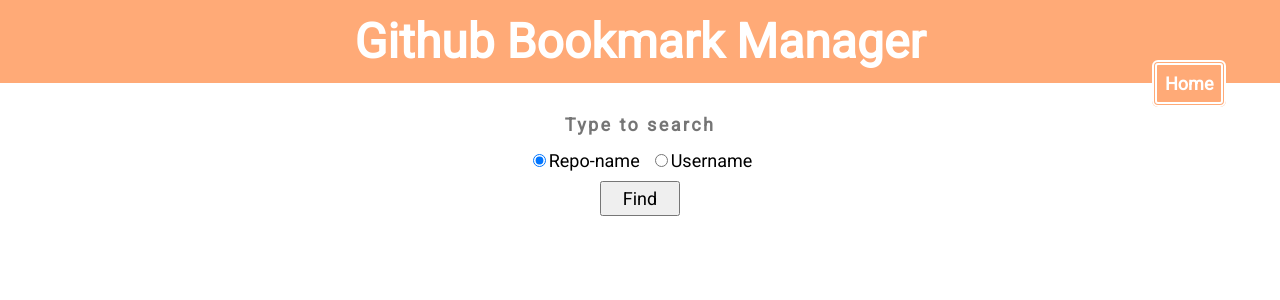
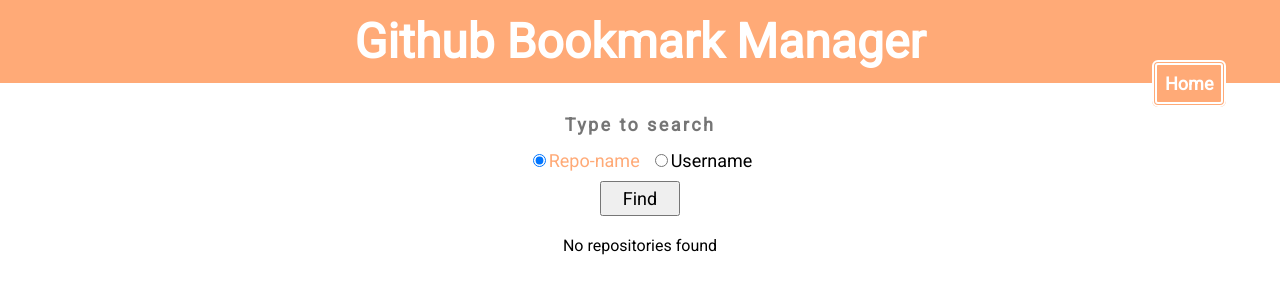
Before and after one commit to astriskit/awesome-github, a React (Create React App) app: page /add-repo in a window 1280 px wide. Shown: the top 300 px of the page. Built offline with nearby package versions, Linux system fonts and the light colour scheme; a web font is replaced by a local one.

Commit message:
added search by user and repo name

```diff
--- a/src/App.css
+++ b/src/App.css
@@ -56,3 +56,12 @@
 .flex.column {
   flex-direction: column;
 }
+
+.add-repo .repos-list {
+  max-height: 50vh;
+  min-width: 350px;
+}
+
+.add-repo .repos-list li a {
+  font-size: x-large;
+}
--- /dev/null
+++ b/src/components/Error.jsx
@@ -0,0 +1,6 @@
+import React from "react";
+import "./Error.css";
+
+export const Error = ({ message = "" }) => (
+  <div className="error">Error: "{message}"</div>
+);
--- a/src/components/RepoSearch.css
+++ b/src/components/RepoSearch.css
@@ -19,6 +19,10 @@
   letter-spacing: 0.15rem;
 }
 
+.search-repo-container input[type="radio"]:checked + span {
+  color: var(--theme-primary-color);
+}
+
 .search-repo-container label:first-child {
   margin-right: 10px;
 }
@@ -27,3 +31,12 @@
   min-width: 5rem;
   padding: 5px;
 }
+.search-repo-container button:hover,
+.search-repo-container button:focus {
+  color: var(--theme-primary-color);
+  border-color: var(--theme-primary-color);
+}
+
+.search-repo-container > :last-child {
+  margin-bottom: 20px;
+}
--- a/src/components/RepoSearch.jsx
+++ b/src/components/RepoSearch.jsx
@@ -40,7 +40,7 @@
             onChange={handleSearchOpt}
             checked={searchOp === "by-repo" ? true : false}
           />
-          Repo-name
+          <span>Repo-name</span>
         </label>
         <label>
           <input
@@ -51,7 +51,7 @@
             onChange={handleSearchOpt}
             checked={searchOp === "by-user" ? true : false}
           />
-          Username
+          <span>Username</span>
         </label>
       </div>
       <button
--- a/src/components/Repos.jsx
+++ b/src/components/Repos.jsx
@@ -5,7 +5,7 @@
   <ul data-testid="repos-list" className="repos-list">
     {repos.map(({ href, title, name }) => (
       <li key={href}>
-        <a title={title} href={href}>
+        <a title={title} href={href} target="_blank" rel="noopener noreferrer">
           {name || title}
         </a>
       </li>
--- a/src/pages/add-repo.jsx
+++ b/src/pages/add-repo.jsx
@@ -1,10 +1,28 @@
 import React from "react";
 import { HomeLink } from "../components/HomeLink";
 import { RepoSearch } from "../components/RepoSearch";
+import { NoRepos } from "../components/NoRepos";
+import { Repos } from "../components/Repos";
+import { Error } from "../components/Error";
+import { useSearch } from "../utils/useSearch";
 
-export const AddRepo = () => (
-  <div data-testid="app-add-repo">
-    <HomeLink />
-    <RepoSearch />
-  </div>
-);
+export const AddRepo = () => {
+  const { loading, handleSearch, data, error } = useSearch();
+  return (
+    <div data-testid="app-add-repo" className="add-repo">
+      <HomeLink />
+      <RepoSearch onFind={handleSearch} loading={loading} />
+      {!loading && (
+        <div className="flex center">
+          {error ? (
+            <Error message={error} />
+          ) : data.length ? (
+            <Repos repos={data} />
+          ) : (
+            <NoRepos />
+          )}
+        </div>
+      )}
+    </div>
+  );
+};
--- /dev/null
+++ b/src/utils/constants.js
@@ -0,0 +1 @@
+export const ghSearchUrl = "https://api.github.com/search/repositories";
--- /dev/null
+++ b/src/utils/useSearch.js
@@ -0,0 +1,48 @@
+import axios from "axios";
+import { useState, useEffect } from "react";
+import { ghSearchUrl } from "./constants";
+
+const extract = (items) =>
+  items.map(({ html_url: href, name }) => ({ href, name, title: name }));
+
+export const useSearch = () => {
+  const [loading, setLoading] = useState(false);
+  const [queryOp, setQueryOp] = useState({ query: "", op: "" });
+  const [data, setData] = useState([]);
+  const [err, setErr] = useState("");
+  useEffect(() => {
+    if (loading) {
+      (async () => {
+        try {
+          const { op, query } = queryOp;
+          let url = `${ghSearchUrl}?q=`;
+          if (op === "by-user") {
+            url += `user:${query}`;
+          } else {
+            url += query;
+          }
+          url += "+is:public";
+          const result = await axios.get(url, {
+            headers: {
+              Accept: "application/vnd.github.v3+json",
+            },
+          });
+          setData(extract(result.data.items));
+          setErr("");
+        } catch (err) {
+          setErr(err?.response?.data?.message ?? err.message);
+        } finally {
+          setLoading(false);
+          setQueryOp({ query: "", op: "" });
+        }
+      })();
+    }
+  }, [loading, queryOp]);
+
+  const handleSearch = (op, query) => {
+    setQueryOp({ op, query });
+    setLoading(true);
+  };
+
+  return { data, error: err, loading, handleSearch };
+};
--- a/src/utils/useStore.js
+++ b/src/utils/useStore.js
@@ -24,14 +24,6 @@
   });
 
   useEffect(() => {
-    save();
-  }, [store]);
-
-  const clear = () => {
-    setStore([]);
-  };
-
-  const save = () => {
     try {
       const storey = JSON.stringify(store);
       localStorage.setItem(storeName, storey);
@@ -39,6 +31,10 @@
       setStore([]);
       logger.error("Possibly invalid JSON; Emptied store!");
     }
+  }, [store]);
+
+  const clear = () => {
+    setStore([]);
   };
 
   // const add = (list) => {
```
Also changed, not shown: src/components/Error.css (added), 1 other file (tests, documents, lock files or other folders).
